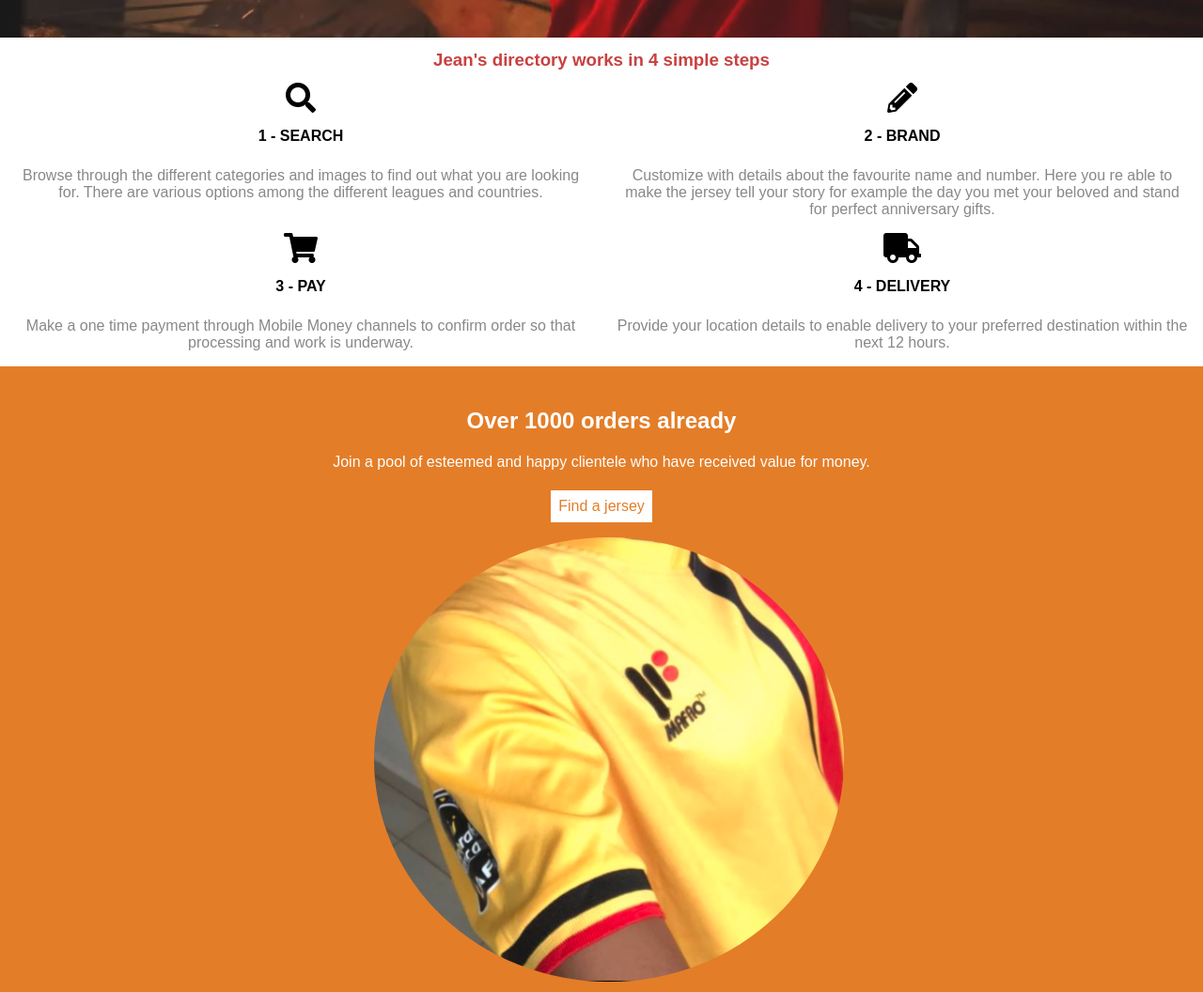
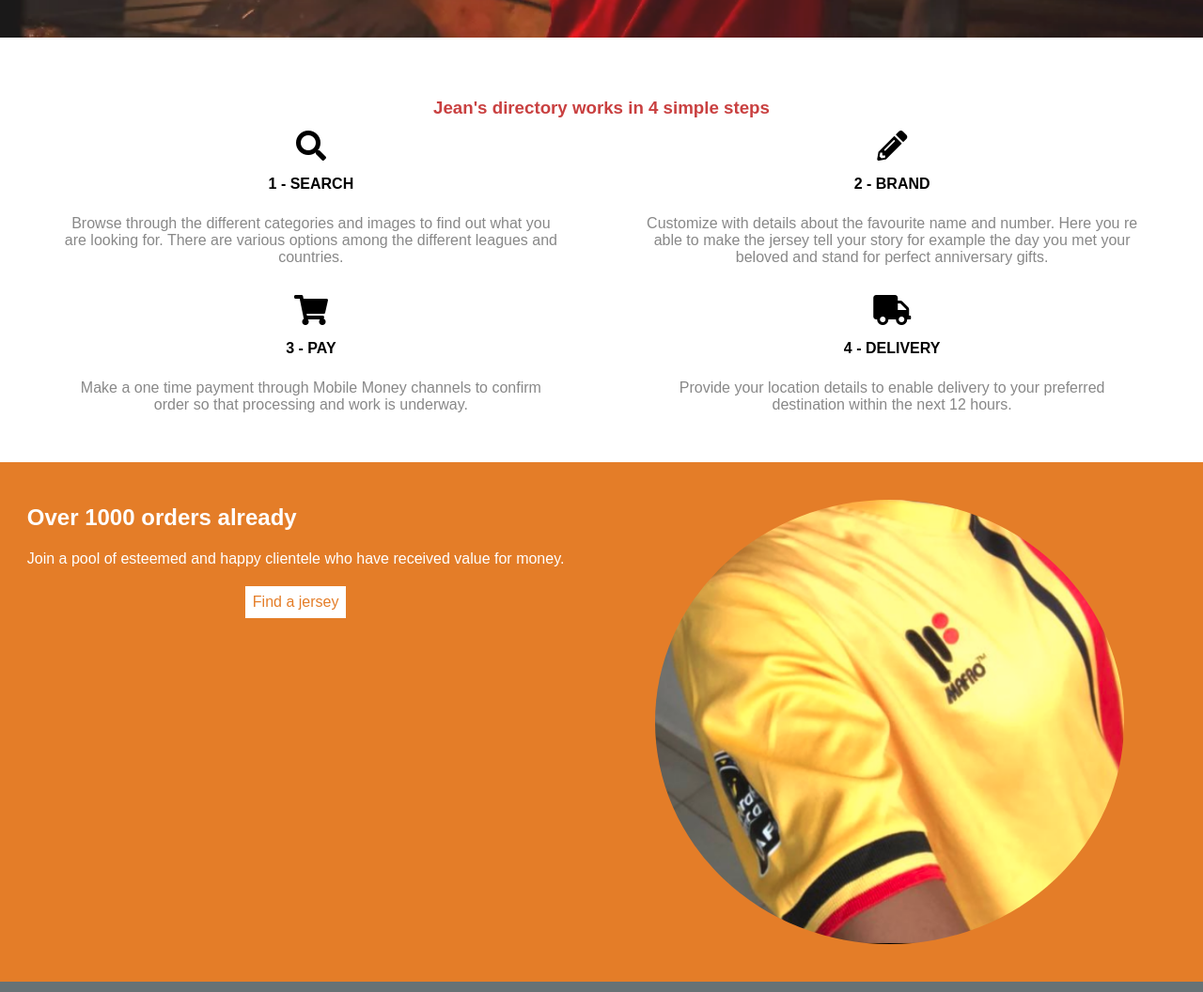
Before and after one commit to KabohaJeanMark/jersey-directory, a website: page index.html in a window 1280 px wide. Shown: the part 600-1656 px from the top of the page at 94% size. Drawn offline with nearby package versions, Linux system fonts and the light colour scheme.

Commit message:
Add responsive styling for example section

```diff
--- a/css/styles.css
+++ b/css/styles.css
@@ -482,8 +482,22 @@ footer {
     margin-top: 5vh;
   }
 
+  #work {
+    padding: 3.2rem;
+  }
+
   .work-items {
     grid-template-columns: 1fr 1fr;
+    grid-gap: 5%;
+  }
+
+  .article-example {
+    flex-direction: row;
+  }
+
+  .article-text h4,
+  .article-text p {
+    text-align: left;
   }
 }
 
```
Also changed, not shown: index.html (+0 -1 lines).
